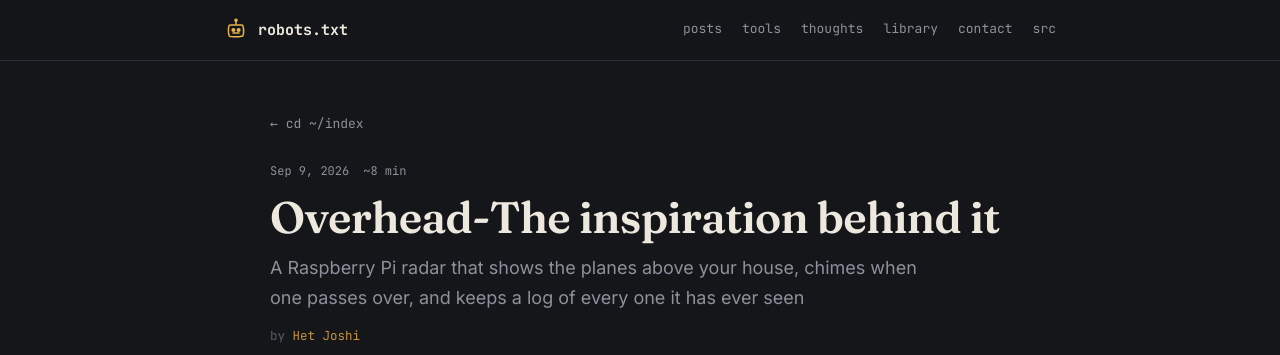
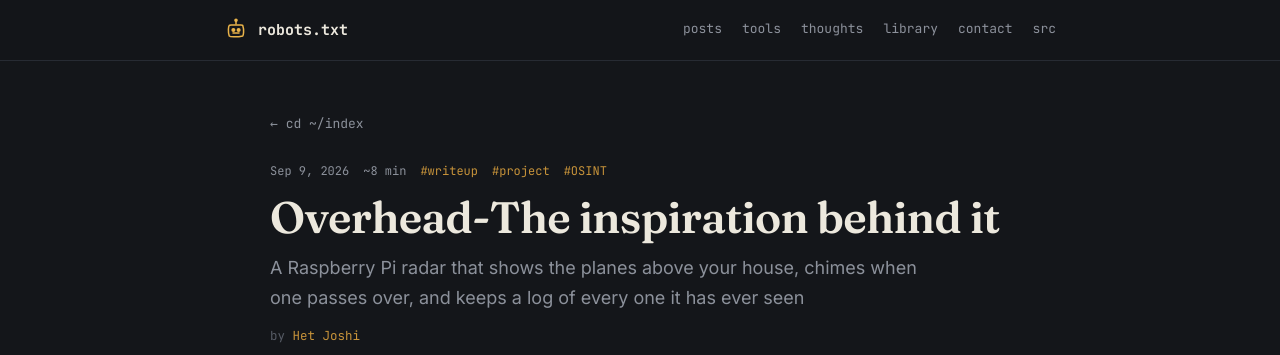
Before and after one commit to Het-Joshi/robots_txt, a Jekyll site: the page built from _posts/posts/2026-09-09-overhead.md, in a window 1280 px wide and 900 px high. Shown: the top 355 px of the window. Built offline with Jekyll 4.4.1, drawn with Linux system fonts in a browser that asks for light colours; comment, search, counter and statistics services are not loaded.

Commit message:
Add tags to overhead post
Added tags to the overhead post for better categorization.

```diff
--- a/_posts/posts/2026-09-09-overhead.md
+++ b/_posts/posts/2026-09-09-overhead.md
@@ -7,6 +7,7 @@ comments: true
 en: "/robots_txt/posts/overhead/"
 description: A Raspberry Pi radar that shows the planes above your house, chimes when one passes over, and keeps a log of every one it has ever seen
 keywords: "Airplanes, Projects, OSINT, Blog, Why"
+tags: [writeup, project, OSINT]
 authors:
   - Het Joshi
 ---
```
